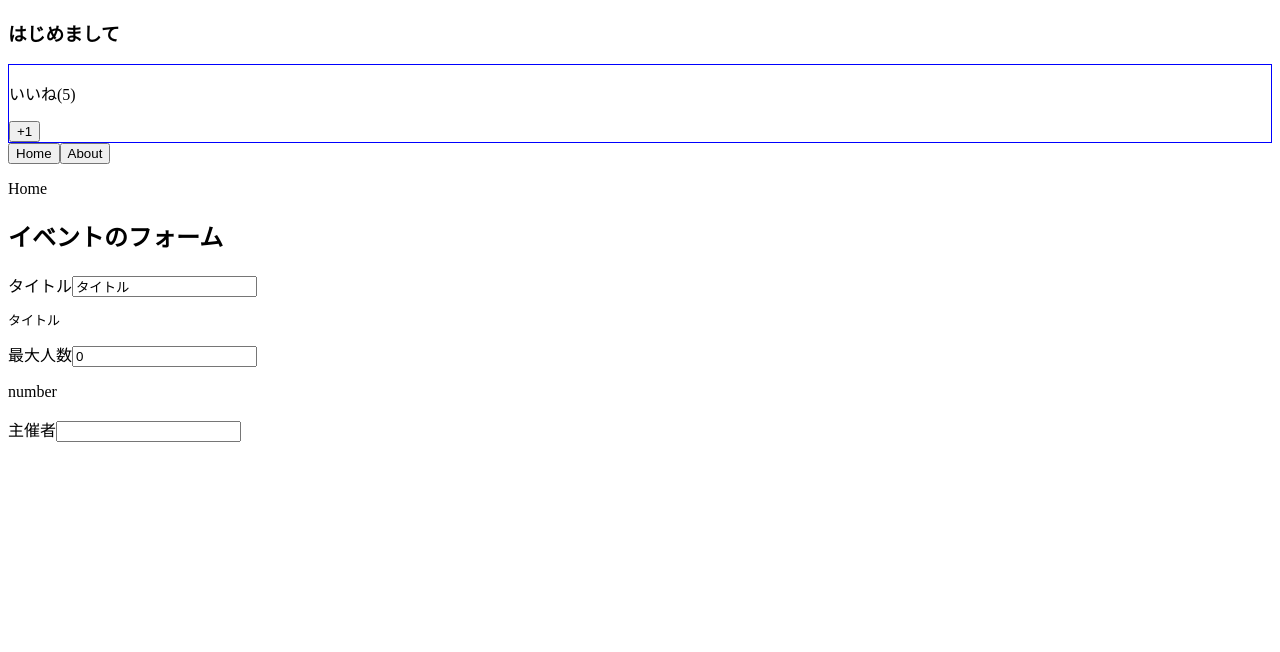
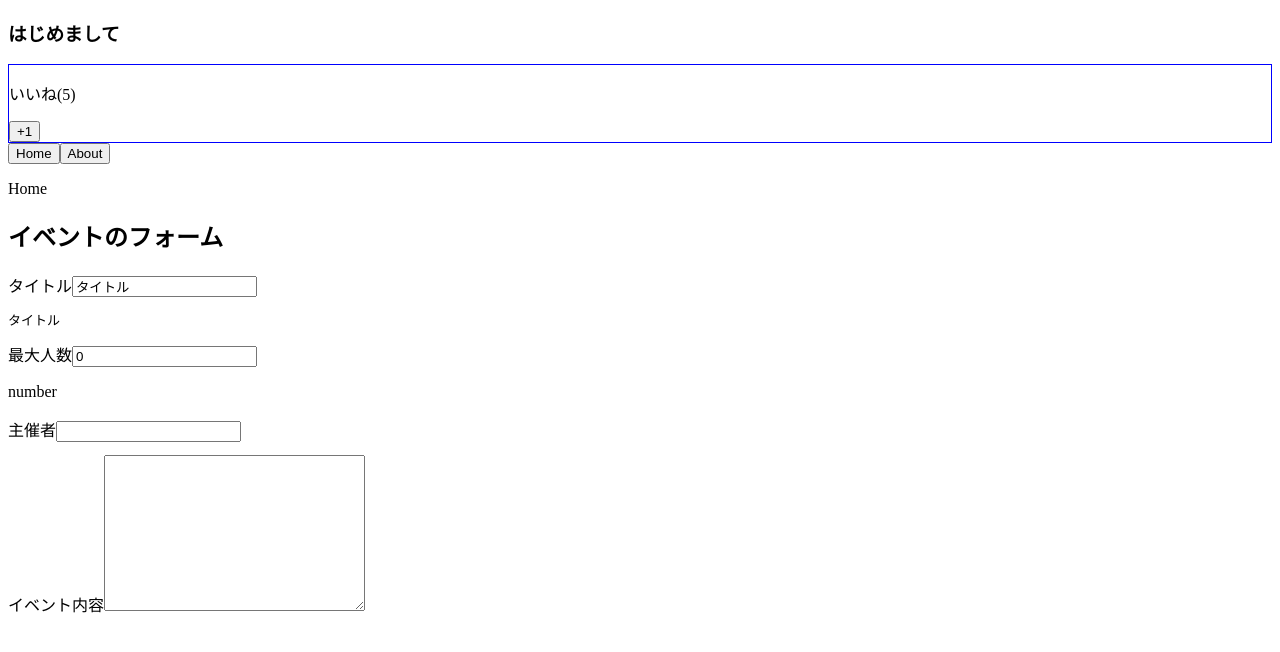
Before and after one commit to jin-aiit-a1824jj/vueJS-sample, a Vue app in the folder session6/index4/: page / in a window 1280 px wide. Shown: the top 652 px of the page. Built offline with nearby package versions, Linux system fonts and the light colour scheme.

Commit message:
v-model textarea bind data

```diff
--- a/session6/index4/src/App.vue
+++ b/session6/index4/src/App.vue
@@ -24,6 +24,10 @@
       <input id="host" type="text" v-model.trim="eventData.host">
       <pre>{{eventData.host}}</pre>
 
+      <label for="detail">イベント内容</label>
+      <textarea id="detail" cols="30" rows="10" v-model="eventData.detail"></textarea>
+      <p style="white-space: pre;">{{eventData.detail}}</p>
+
     </div>
 
   </div>
@@ -48,7 +52,8 @@ export default {
       eventData:{
         title: "タイトル",
         maxNumber: 0,
-        host: ""
+        host: "",
+        detail: ""
       }
     }
   },
```
